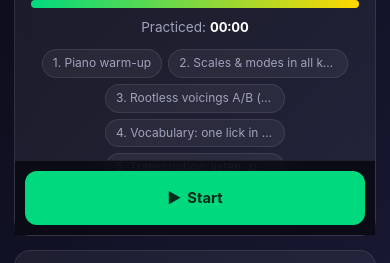
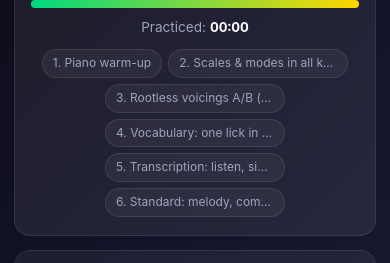
Before and after one commit to Fe-mro/Practice-Pal, a plain HTML site: page index.html in a window 390 px wide. Shown: the part 236-499 px from the top of the page. Drawn offline with Linux system fonts and the light colour scheme.

Commit message:
Mobil: Steuerleiste verdeckt die Übe-Blöcke nicht mehr
backdrop-filter auf der Timer-Karte machte sie zum Bezugsrahmen der
fixierten Leiste; die Leiste saß dadurch am Kartenende statt am
Bildschirmrand. Auf dem Handy ist der Effekt für die Timer-Karte jetzt aus.

Co-Authored-By: Claude Opus 5.5 <noreply@anthropic.com>

```diff
--- a/index.html
+++ b/index.html
@@ -407,6 +407,9 @@
   @media (max-width: 899px) {
     body { padding-bottom: calc(96px + env(safe-area-inset-bottom)); }
     .desktop-only { display: none !important; }
+    /* backdrop-filter would turn the timer card into the containing block of the
+       fixed control bar (bar then sits on top of the unit buttons) */
+    .timer-card { backdrop-filter: none; -webkit-backdrop-filter: none; background: rgba(255,255,255,0.07); }
     .controls {
       position: fixed; left: 0; right: 0; bottom: 0; z-index: 60; margin: 0;
       background: rgba(10,10,20,0.92);
```
